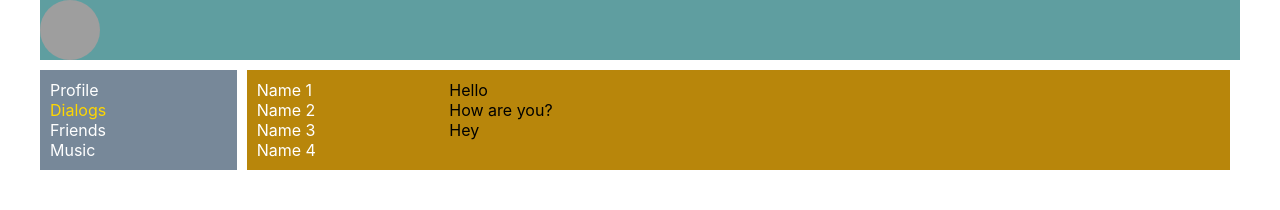
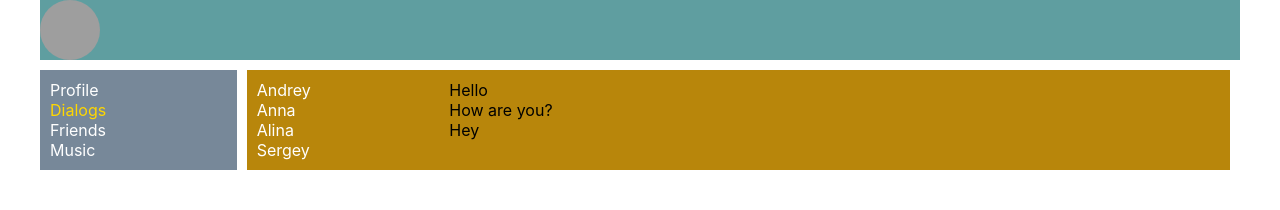
Before and after one commit to petritsyn/social-network-ts, a React (Create React App) app: page /dialogs in a window 1280 px wide. Shown: the top 210 px of the page. Built offline with nearby package versions, Linux system fonts and the light colour scheme; grey boxes are pictures that could not be loaded.

Commit message:
23 - props for Dialogs

```diff
--- a/src/components/Dialogs/Dialogs.tsx
+++ b/src/components/Dialogs/Dialogs.tsx
@@ -1,21 +1,39 @@
 import React from 'react';
 import s from './Dialogs.module.css';
 import {NavLink} from "react-router-dom";
+
+type DialogsItemPropsType = {
+    id: number
+    name: string
+}
+
+type MessagePropsType = {
+    message: string
+}
+
+const DialogsItem: React.FC<DialogsItemPropsType> = (props) => {
+    return <div><NavLink to={'/dialogs/' + props.id}>{props.name}</NavLink></div>
+}
+
+const Message: React.FC<MessagePropsType> = (props) => {
+    return <div>{props.message}</div>
+}
 
 const Dialogs = () => {
     return (
         <div className={s.dialogs}>
             <div className={s.dialogItem}>
-                <div><NavLink to='/dialogs/1'>Name 1</NavLink></div>
-                <div><NavLink to='/dialogs/2'>Name 2</NavLink></div>
-                <div><NavLink to='/dialogs/3'>Name 3</NavLink></div>
-                <div><NavLink to='/dialogs/4'>Name 4</NavLink></div>
+                <DialogsItem id={1} name={'Andrey'}/>
+                <DialogsItem id={2} name={'Anna'}/>
+                <DialogsItem id={3} name={'Alina'}/>
+                <DialogsItem id={4} name={'Sergey'}/>
+
             </div>
 
             <div className={s.message}>
-                <div>Hello</div>
-                <div>How are you?</div>
-                <div>Hey</div>
+                <Message message={'Hello'}/>
+                <Message message={'How are you?'}/>
+                <Message message={'Hey'}/>
             </div>
         </div>
 
--- a/src/components/Profile/Content/Content.module.css
+++ b/src/components/Profile/Content/Content.module.css
@@ -1,3 +1,7 @@
 .content img {
     max-width: 100%;
 }
+
+.description {
+    margin: 10px;
+}
--- a/src/components/Profile/Content/Content.tsx
+++ b/src/components/Profile/Content/Content.tsx
@@ -9,7 +9,7 @@ const Content = () => {
                     src='https://wikitravel.org/upload/shared/thumb/a/a9/Bahamas_banner.jpg/1200px-Bahamas_banner.jpg'/>
             </div>
 
-            <div>
+            <div className={s.description}>
                 ava + description
             </div>
         </div>
```
